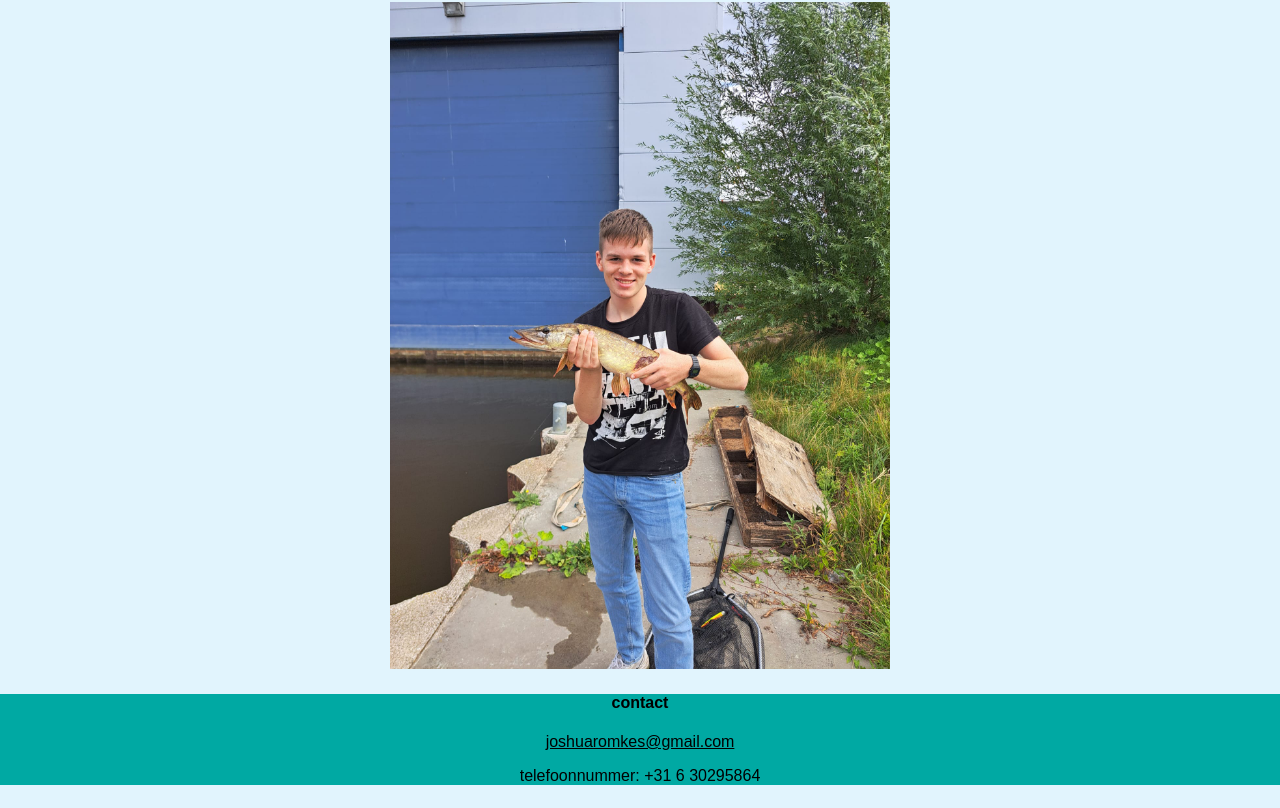
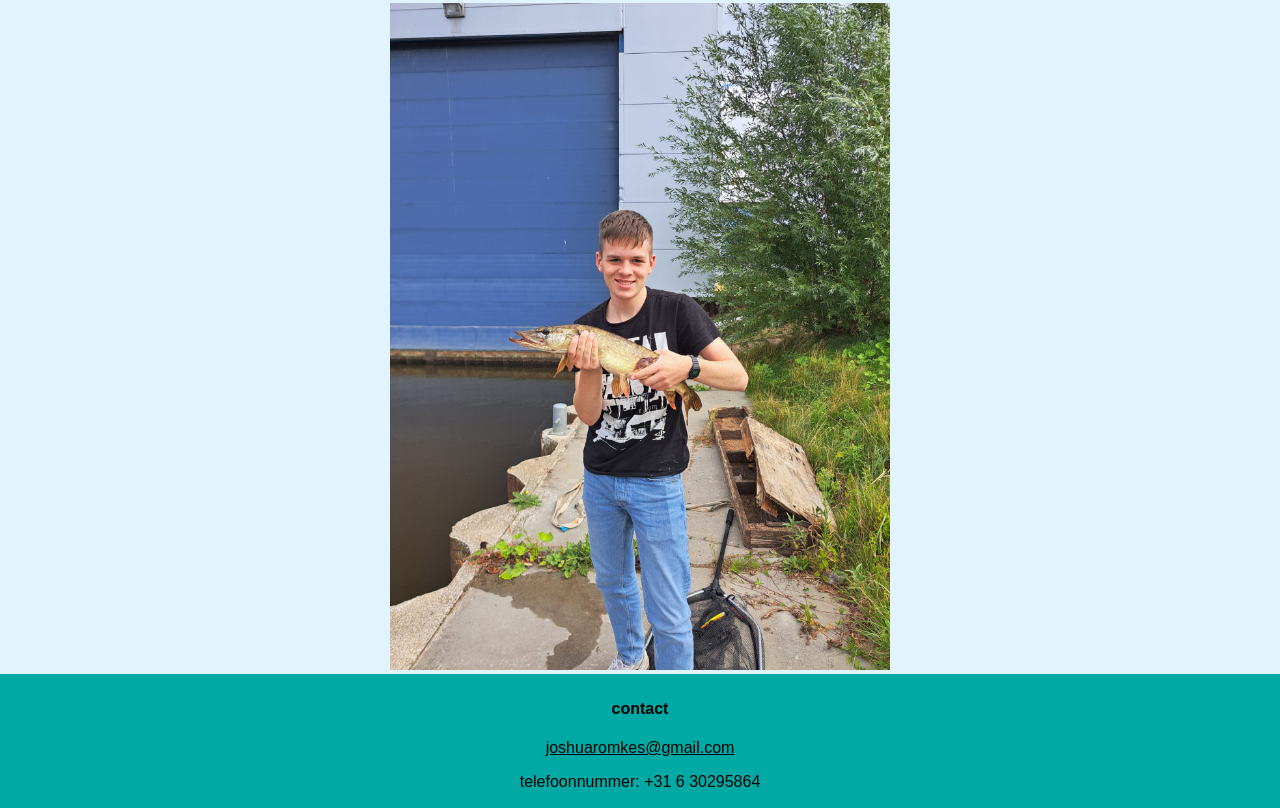
Before and after one commit to joshuaromkes12345/website_ouderavond, a plain HTML site: page joshua.html in a window 1280 px wide. Shown: the part 561-1369 px from the top of the page. Drawn offline with Linux system fonts and the light colour scheme.

Commit message:
laatste beetje css en jari websit

```diff
--- a/css/joshua.css
+++ b/css/joshua.css
@@ -1,5 +1,5 @@
 body {
-    font-family: sans-serif;
+    font-family: Marcelis pro, Arial, Helvetica, sans-serif;
     background-color: #e1f4fd;
     margin: 0;
     padding: 0;
@@ -7,6 +7,7 @@ body {
 
 header {
     background-color: #00a9a3;
+    padding-top: 1px ;
 }
 
 header h1 {
@@ -68,7 +69,8 @@ footer {
     background-color: #00a9a3;
     text-align: center;
     margin: 0;
-    padding: 0;
+    padding-bottom: 1px;
+    padding-top: 5px;
 }
 
 footer a {
--- a/css/style.css
+++ b/css/style.css
@@ -166,7 +166,8 @@ footer {
     text-align: center;
     padding-top: 1rem;
     background-color: #00a9a3;
-    padding: 0;
+    padding-top: 5px;
+    padding-bottom: 1rem;
     margin:0;
 
 }
```
Also changed, not shown: index.html (+1 -0 lines).
